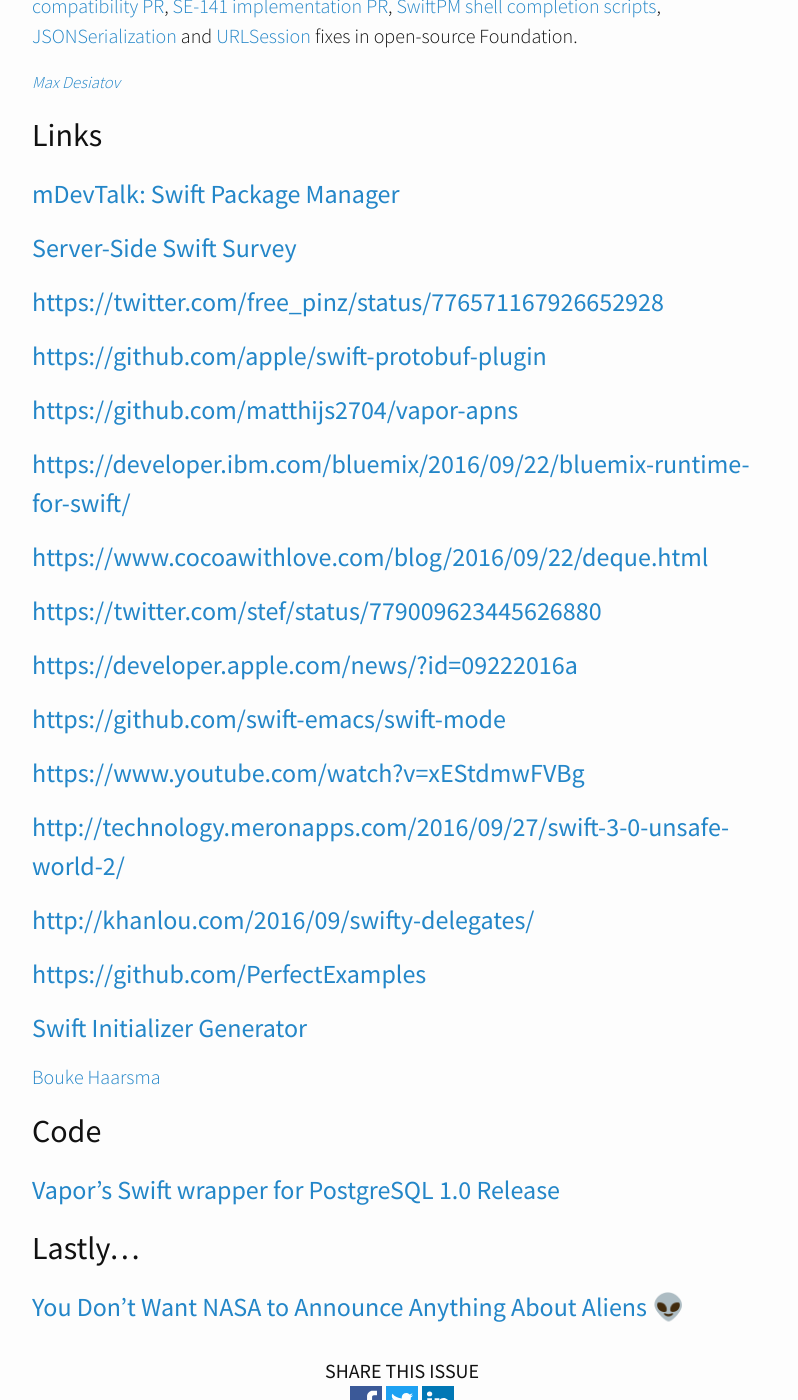
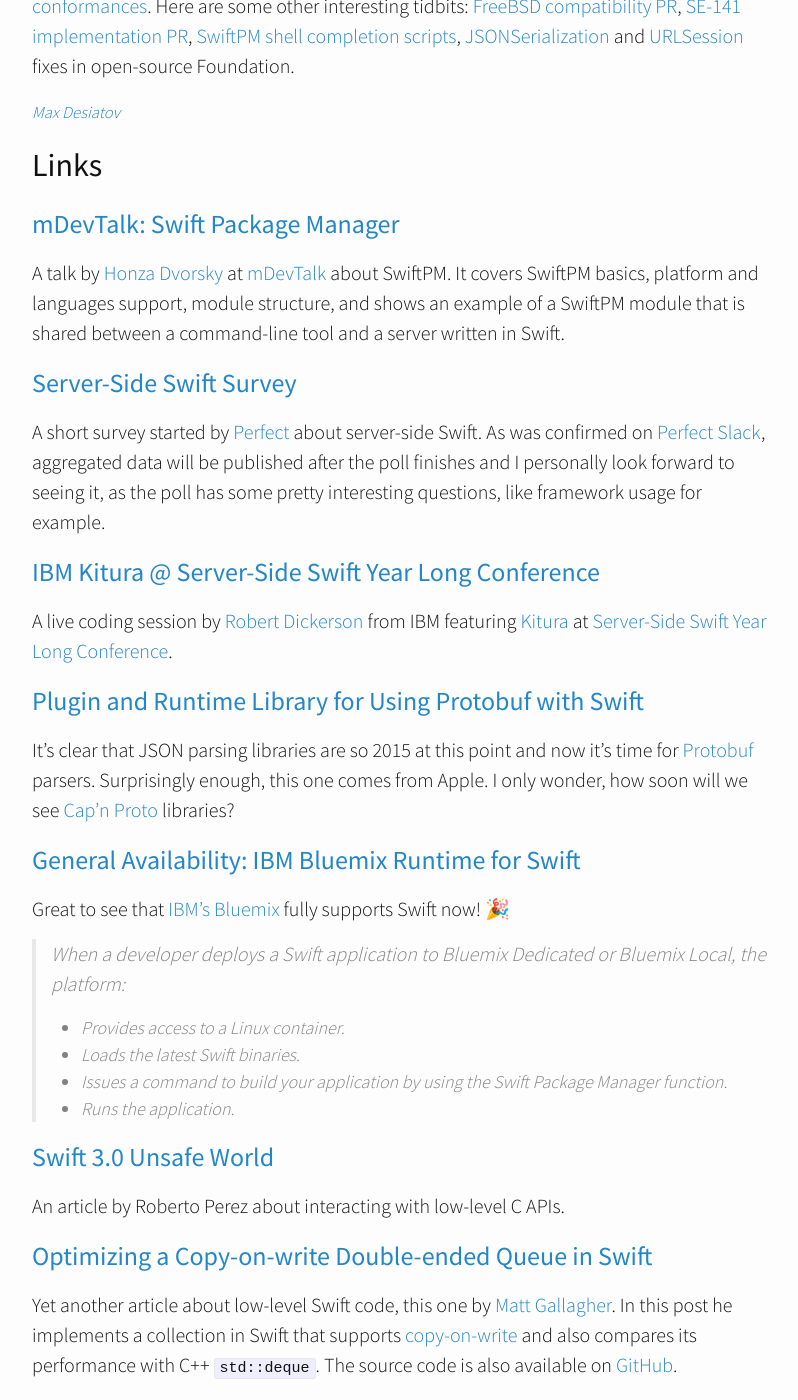
Before and after one commit to ServerSwift/serverswift.tech, a Jekyll site: the page built from _posts/2016-09-29-issue11.markdown, in a window 1280 px wide and 1400 px high, scrolled down 682 px. Shown: the whole window, without its empty margins (238-1036 px from the left). Built offline with Jekyll 4.4.1, drawn with Linux system fonts in a browser that asks for light colours; nearby versions of some CDN libraries; some of the changed text lies outside the part shown.

Commit message:
Issue #11 draft finalized

```diff
--- a/_posts/2016-09-29-issue11.markdown
+++ b/_posts/2016-09-29-issue11.markdown
@@ -4,10 +4,11 @@
 date:   2016-09-29
 ---
 
-This week we've seen even more Swift 3.x activity, three new proposals in review:
-[SE-141 "@available attribute for Swift version"](https://github.com/apple/swift-evolution/blob/master/proposals/0141-available-by-swift-version.md),
-[SE-142 "Associated types constraints"](https://github.com/apple/swift-evolution/blob/master/proposals/0142-associated-types-constraints.md),
-[SE-143 "Conditional conformances for generics"](https://github.com/apple/swift-evolution/blob/master/proposals/0143-conditional-conformances.md). Here are some other
+This week we've seen even more Swift 3.x activity. That was [Ubuntu 16.04 support](https://github.com/apple/swift/pull/4928),
+[Swift 3.0.1 Preview 1 release](https://swift.org/download/#previews) and three new proposals in review:
+[SE-141 for `@available` attribute for Swift version](https://github.com/apple/swift-evolution/blob/master/proposals/0141-available-by-swift-version.md),
+[SE-142 for associated types constraints](https://github.com/apple/swift-evolution/blob/master/proposals/0142-associated-types-constraints.md) and
+[SE-143 for generics conditional conformances](https://github.com/apple/swift-evolution/blob/master/proposals/0143-conditional-conformances.md). Here are some other
 interesting tidbits: [FreeBSD compatibility PR](https://github.com/apple/swift/pull/4804),
 [SE-141 implementation PR](https://github.com/apple/swift/pull/4985),
 [SwiftPM shell completion scripts](https://github.com/apple/swift-package-manager/pull/703),
@@ -21,40 +22,78 @@
 
 ### [mDevTalk: Swift Package Manager](https://honzadvorsky.com/articles/2016-09-29-19-00-mdevtalk_swift_package_manager/)
 
+A talk by [Honza Dvorsky](https://twitter.com/czechboy0) at [mDevTalk](https://www.mdevtalk.cz)
+about SwiftPM. It covers SwiftPM basics, platform and languages support, module structure,
+and shows an example of a SwiftPM module that is shared between a command-line tool
+and a server written in Swift.
+
 ### [Server-Side Swift Survey](https://www.surveymonkey.com/r/V6TXDNH)
 
-### [https://twitter.com/free_pinz/status/776571167926652928](https://twitter.com/free_pinz/status/776571167926652928)
+A short survey started by [Perfect](https://www.perfect.org) about server-side Swift.
+As was confirmed on [Perfect Slack](http://perfect.ly), aggregated data will be
+published after the poll finishes and I personally look forward to seeing it,
+as the poll has some pretty interesting questions, like framework usage for
+example.
 
-### [https://github.com/apple/swift-protobuf-plugin](https://github.com/apple/swift-protobuf-plugin)
+### [IBM Kitura @ Server-Side Swift Year Long Conference](https://www.youtube.com/watch?v=xEStdmwFVBg)
 
-### [https://github.com/matthijs2704/vapor-apns](https://github.com/matthijs2704/vapor-apns)
+A live coding session by [Robert Dickerson](https://twitter.com/rfdickerson) from IBM
+featuring [Kitura](http://www.kitura.io) at [Server-Side Swift Year Long Conference](http://www.meetup.com/Server-Side-Swift-Meetup/).
 
-### [https://developer.ibm.com/bluemix/2016/09/22/bluemix-runtime-for-swift/](https://developer.ibm.com/bluemix/2016/09/22/bluemix-runtime-for-swift/)
+### [Plugin and Runtime Library for Using Protobuf with Swift](https://github.com/apple/swift-protobuf/)
 
-### [https://www.cocoawithlove.com/blog/2016/09/22/deque.html](https://www.cocoawithlove.com/blog/2016/09/22/deque.html)
+It's clear that JSON parsing libraries are so 2015 at this point and now it's
+time for [Protobuf](https://en.wikipedia.org/wiki/Protocol_Buffers) parsers.
+Surprisingly enough, this one comes from Apple. I only wonder, how soon will we see
+[Cap’n Proto](https://capnproto.org) libraries?
 
-### [https://twitter.com/stef/status/779009623445626880](https://twitter.com/stef/status/779009623445626880)
+### [General Availability: IBM Bluemix Runtime for Swift](https://developer.ibm.com/bluemix/2016/09/22/bluemix-runtime-for-swift/)
 
-### [https://developer.apple.com/news/?id=09222016a](https://developer.apple.com/news/?id=09222016a)
+Great to see that [IBM's Bluemix](https://console.ng.bluemix.net) fully supports Swift now! 🎉
 
-### [https://github.com/swift-emacs/swift-mode](https://github.com/swift-emacs/swift-mode)
+> When a developer deploys a Swift application to Bluemix Dedicated or Bluemix Local, the platform:
+>
+> * Provides access to a Linux container.
+> * Loads the latest Swift binaries.
+> * Issues a command to build your application by using the Swift Package Manager function.
+> * Runs the application.
 
-### [https://www.youtube.com/watch?v=xEStdmwFVBg](https://www.youtube.com/watch?v=xEStdmwFVBg)
+### [Swift 3.0 Unsafe World](http://technology.meronapps.com/2016/09/27/swift-3-0-unsafe-world-2/)
 
-### [http://technology.meronapps.com/2016/09/27/swift-3-0-unsafe-world-2/](http://technology.meronapps.com/2016/09/27/swift-3-0-unsafe-world-2/)
+An article by Roberto Perez about interacting with low-level C APIs.
 
-### [http://khanlou.com/2016/09/swifty-delegates/](http://khanlou.com/2016/09/swifty-delegates/)
+### [Optimizing a Copy-on-write Double-ended Queue in Swift](https://www.cocoawithlove.com/blog/2016/09/22/deque.html)
 
-### [https://github.com/PerfectExamples](https://github.com/PerfectExamples)
+Yet another article about low-level Swift code, this one by
+[Matt Gallagher](https://twitter.com/cocoawithlove). In this post he implements
+a collection in Swift that supports [copy-on-write](https://en.wikipedia.org/wiki/Copy-on-write) and also compares its performance
+with C++ `std::deque`. The source code is also
+available on [GitHub](https://github.com/mattgallagher/CwlUtils).
 
+### [Token Authentication Now Available for Push Notifications](https://developer.apple.com/news/?id=09222016a)
+
+> You can now take advantage of a simpler method of authentication by using tokens instead of certificates when sending push notifications. A token is easy to generate, doesn’t expire, and can be used to send notifications to all of your apps.
 
 ### [Swift Initializer Generator](https://github.com/Bouke/SwiftInitializerGenerator)
 
-[Bouke Haarsma](https://twitter.com/BoukeHaarsma)
+[Bouke Haarsma](https://twitter.com/BoukeHaarsma) published an Xcode 8 Source
+Code Extension to generate Swift initializers:
+
+> This Xcode 8 Source Code Extension will generate a Swift initializer based
+on the lines you've selected. Handy if you made a struct public and now you have to provide the initializer implementation yourself.
 
 ## Code
 
-### [Vapor's Swift wrapper for PostgreSQL 1.0 Release](https://github.com/vapor/postgresql/releases/tag/1.0.0)
+### [Perfect Examples](https://github.com/PerfectExamples)
+
+An organization on GitHub grouping repositories with
+sample code that use Perfect.
+
+### [Vapor's Swift Wrapper for PostgreSQL 1.0 Release](https://github.com/vapor/postgresql/releases/tag/1.0.0)
+
+### [Apple Push Notifications Service Library for Vapor](https://github.com/matthijs2704/vapor-apns)
+
+### [Emacs Support for Swift](https://github.com/swift-emacs/swift-mode)
 
 ## Lastly...
 
```
